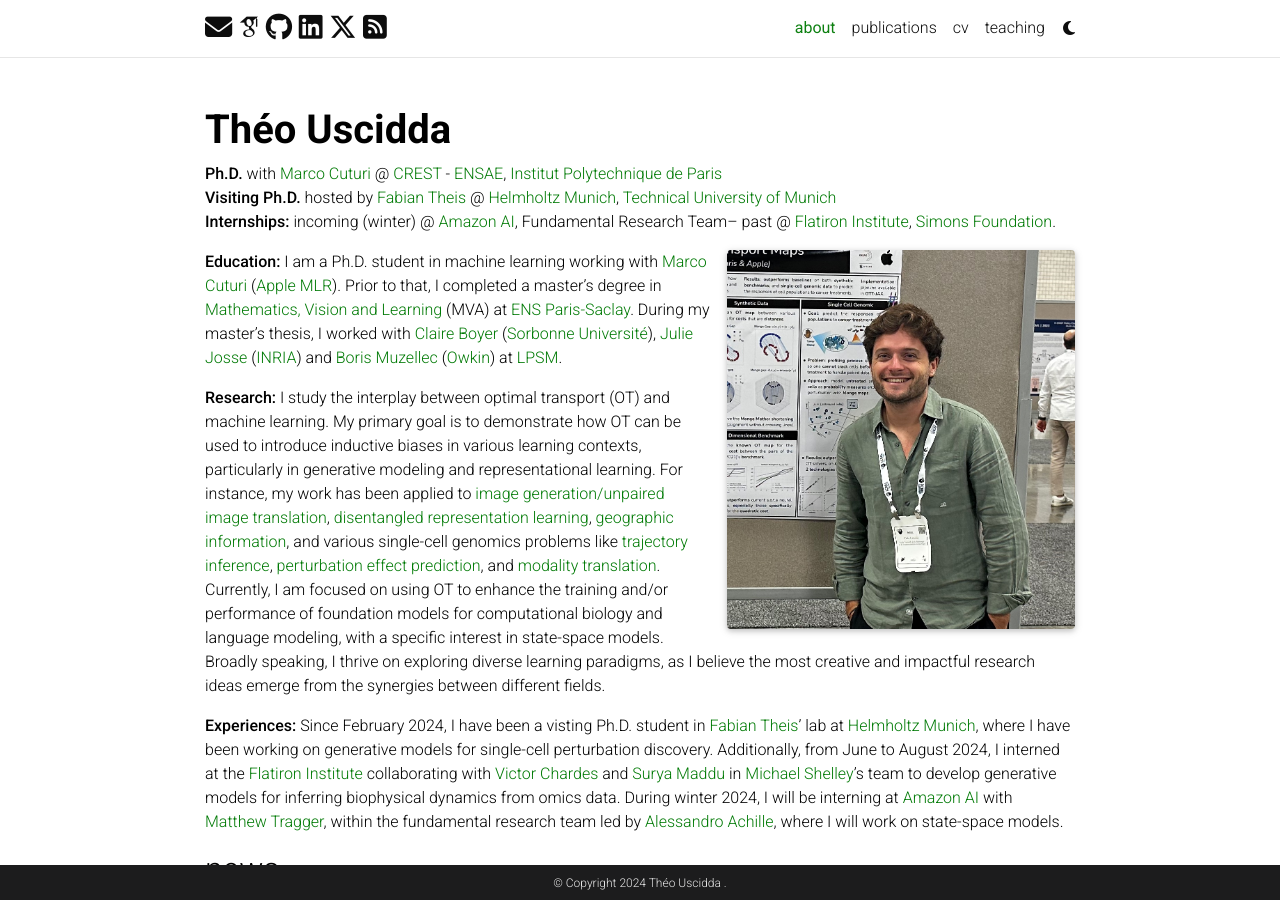
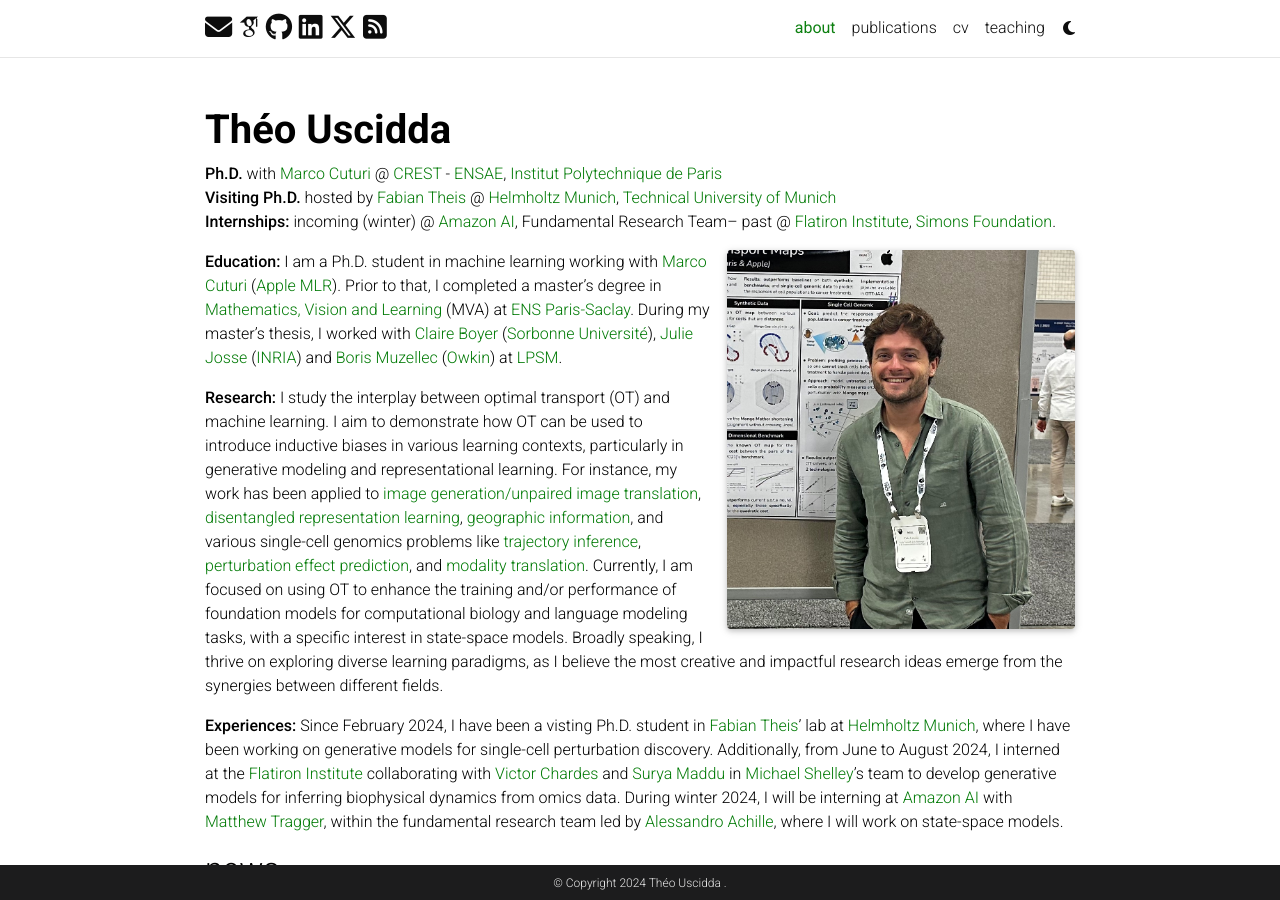
Before and after one commit to theouscidda6/theouscidda6.github.io, a Jekyll site: the page built from _pages/about.md, in a window 1280 px wide and 900 px high. Built offline with Jekyll 4.4.1, drawn with Linux system fonts in a browser that asks for light colours; full-size pictures stand in for the smaller copies a plugin makes; some web fonts are replaced; comment, search, counter and statistics services are not loaded; a style sheet for code colours, icons or effects is not loaded.

Commit message:
update bio

```diff
--- a/_pages/about.md
+++ b/_pages/about.md
@@ -20,7 +20,7 @@
 ---
 **Education:** I am a Ph.D. student in machine learning working with [Marco Cuturi](https://marcocuturi.net/) ([Apple MLR](https://machinelearning.apple.com/)). Prior to that, I completed a master's degree in [Mathematics, Vision and Learning](https://www.master-mva.com/) (MVA) at [ENS Paris-Saclay](https://ens-paris-saclay.fr/). During my master's thesis, I worked with [Claire Boyer](https://perso.lpsm.paris/~cboyer/) ([Sorbonne Université](https://www.sorbonne-universite.fr/)), [Julie Josse](https://juliejosse.com/) ([INRIA](https://inria.fr/fr)) and [Boris Muzellec](https://borismuzellec.github.io/) ([Owkin](https://www.owkin.com/)) at [LPSM](https://www.lpsm.paris/).
 
-**Research:** I study the interplay between optimal transport (OT) and machine learning. My primary goal is to demonstrate how OT can be used to introduce inductive biases in various learning contexts, particularly in generative modeling and representational learning. For instance, my work has been applied to [image generation/unpaired image translation](https://arxiv.org/pdf/2311.15100.pdf), [disentangled representation learning](https://arxiv.org/abs/2407.07829), [geographic information](https://arxiv.org/pdf/2410.11709), and various single-cell genomics problems like [trajectory inference](https://arxiv.org/pdf/2406.08938), [perturbation effect prediction](https://proceedings.mlr.press/v202/uscidda23a/uscidda23a.pdf), and [modality translation](https://arxiv.org/pdf/2310.09254.pdf). Currently, I am focused on using OT to enhance the training and/or performance of foundation models for computational biology and language modeling, with a specific interest in state-space models. Broadly speaking, I thrive on exploring diverse learning paradigms, as I believe the most creative and impactful research ideas emerge from the synergies between different fields.
+**Research:** I study the interplay between optimal transport (OT) and machine learning. I aim to demonstrate how OT can be used to introduce inductive biases in various learning contexts, particularly in generative modeling and representational learning. For instance, my work has been applied to [image generation/unpaired image translation](https://arxiv.org/pdf/2311.15100.pdf), [disentangled representation learning](https://arxiv.org/abs/2407.07829), [geographic information](https://arxiv.org/pdf/2410.11709), and various single-cell genomics problems like [trajectory inference](https://arxiv.org/pdf/2406.08938), [perturbation effect prediction](https://proceedings.mlr.press/v202/uscidda23a/uscidda23a.pdf), and [modality translation](https://arxiv.org/pdf/2310.09254.pdf). Currently, I am focused on using OT to enhance the training and/or performance of foundation models for computational biology and language modeling tasks, with a specific interest in state-space models. Broadly speaking, I thrive on exploring diverse learning paradigms, as I believe the most creative and impactful research ideas emerge from the synergies between different fields.
 
  **Experiences:** Since February 2024, I have been a visting Ph.D. student in [Fabian Theis](https://www.helmholtz-munich.de/en/icb/pi/fabian-theis)' lab at [Helmholtz Munich](https://www.helmholtz-munich.de/en), where I have been working on generative models for single-cell perturbation discovery. Additionally, from June to August 2024, I interned at the [Flatiron Institute](https://www.simonsfoundation.org/flatiron/) collaborating with [Victor Chardes](https://www.simonsfoundation.org/people/victor-chardes/) and [Surya Maddu](https://www.simonsfoundation.org/people/suryanarayana-maddu/) in [Michael Shelley](https://math.nyu.edu/~shelley/)'s team to develop generative models for inferring biophysical dynamics from omics data. During winter 2024, I will be interning at [Amazon AI](https://www.amazon.science/) with [Matthew Tragger](https://scholar.google.com/citations?user=g3sXAWkAAAAJ&hl=en), within the fundamental research team led by [Alessandro Achille](https://alexachi.github.io/), where I will work on state-space models.
 
```
